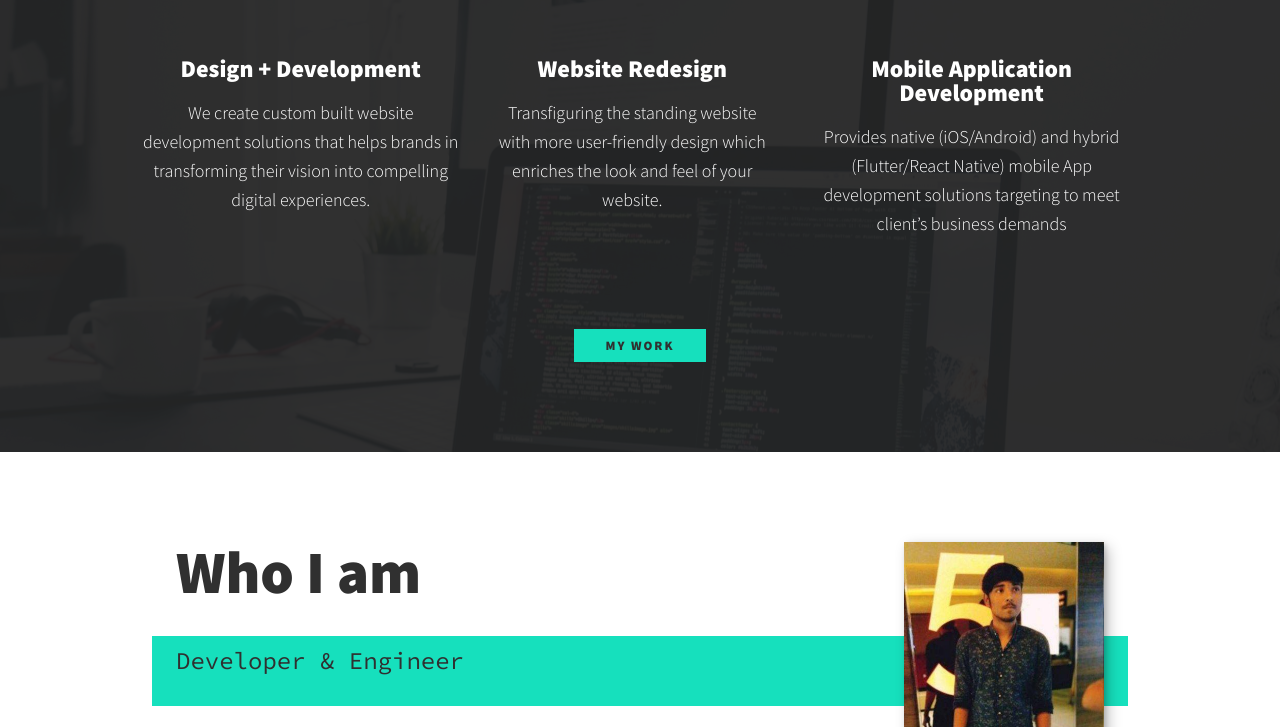
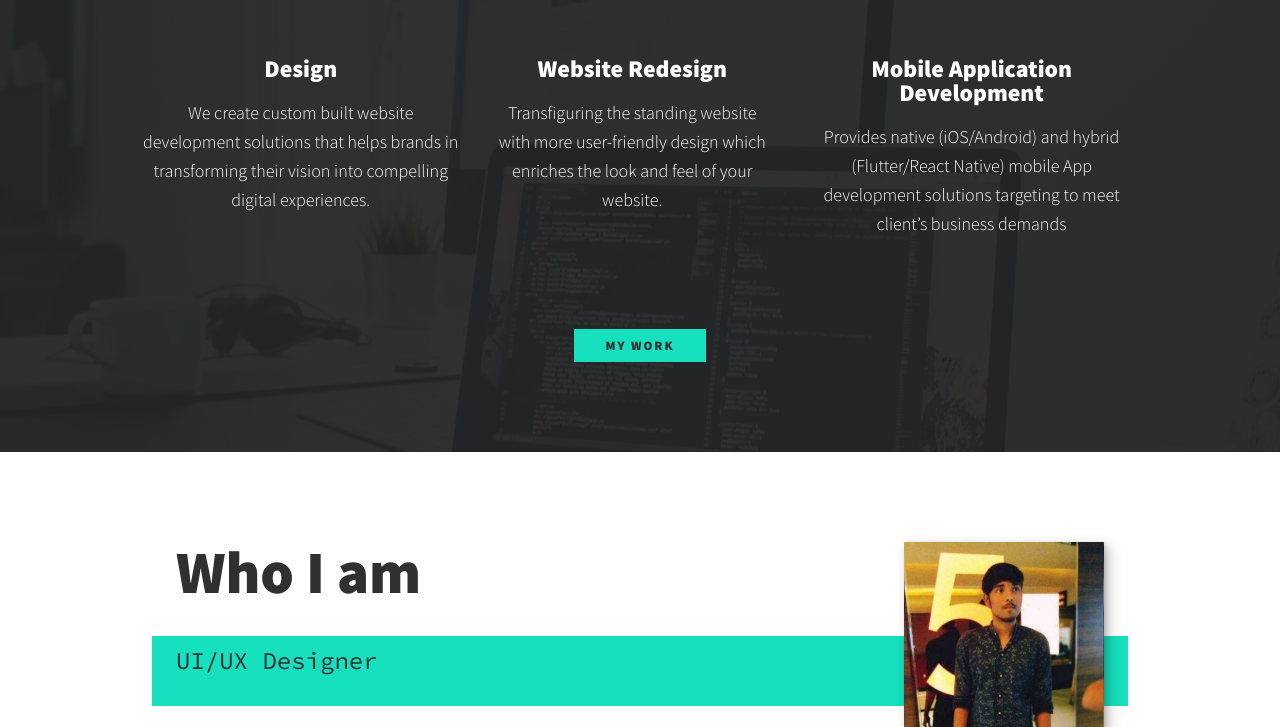
Before and after one commit to yashh-dev/yogesh-port, a plain HTML site: page index.html in a window 1280 px wide. Shown: the part 672-1399 px from the top of the page. Drawn offline with nearby package versions, Linux system fonts and the light colour scheme.

Commit message:
Update index.html

```diff
--- a/index.html
+++ b/index.html
@@ -64,7 +64,7 @@
       <div class="services">
         <!--service-->
         <div class="service">
-          <h3>Design + Development</h3>
+          <h3>Design</h3>
           <p>
             We create custom built website development solutions that helps
             brands in transforming their vision into compelling digital
@@ -94,7 +94,7 @@
     <!--about-me-->
     <section class="about-me" id="about">
       <h2 class="section-title section-about">Who I am</h2>
-      <p class="section-subtitle section-sub-about">Developer & Engineer</p>
+      <p class="section-subtitle section-sub-about">UI/UX Designer</p>
       <div class="about-me-body">
         <p>
           Creative UI Developer facilitating and supporting human interactions
```
